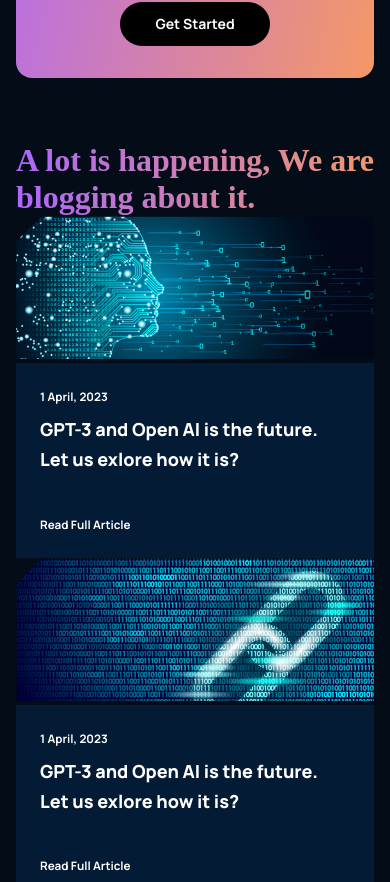
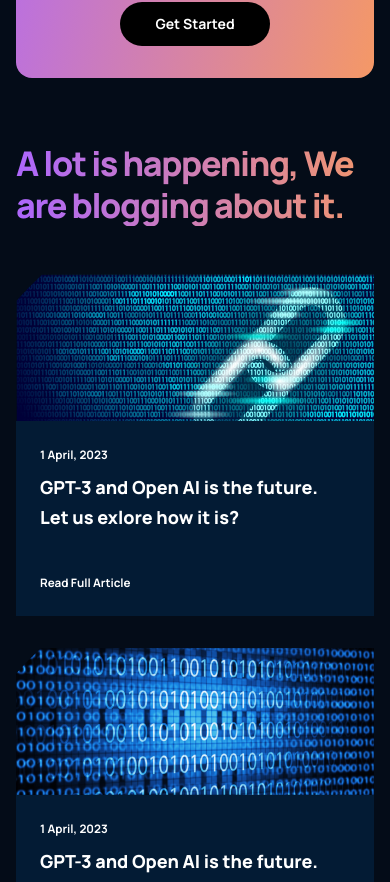
Before and after one commit to MirRiyadh/Modern-GPT-3, a React (Create React App) app: page / in a window 390 px wide. Shown: the part 4423-5305 px from the top of the page. Built offline with nearby package versions, Linux system fonts and the light colour scheme.

Commit message:
added blog section

```diff
--- a/src/components/article/Article.js
+++ b/src/components/article/Article.js
@@ -7,7 +7,7 @@
       <div className="gtp3_blog_container_article-image">
         <img src={blog_image} alt="blog image" />
       </div>
-      <div className="gtp3_blog_container_article-content">
+      <div className="gpt3_blog_container_article-content">
         <div>
           <p>{date}</p>
           <h3>{text}</h3>
--- a/src/components/article/article.css
+++ b/src/components/article/article.css
@@ -17,7 +17,7 @@
   height: 100%;
 }
 
-.gtp3_blog_container_article-content {
+.gpt3_blog_container_article-content {
   display: flex;
   flex-direction: column;
   justify-content: space-between;
@@ -25,7 +25,7 @@
   height: 100%;
 }
 
-.gtp3_blog_container_article-content p {
+.gpt3_blog_container_article-content p {
   font-family: var(--font-family);
   font-size: 11.65px;
   font-weight: 700;
@@ -33,7 +33,7 @@
   color: #fff;
 }
 
-.gtp3_blog_container_article-content h3 {
+.gpt3_blog_container_article-content h3 {
   font-family: var(--font-family);
   font-size: 25.11px;
   font-weight: 800;
@@ -43,12 +43,12 @@
   cursor: pointer;
 }
 
-.gtp3_blog_container_article-content p:last-child {
+.gpt3_blog_container_article-content p:last-child {
   cursor: pointer;
 }
 
 @media screen and (max-width: 550px) {
-  .gtp3_blog_container_article-content h3 {
+  .gpt3_blog_container_article-content h3 {
     font-size: 18px;
     line-height: 25p;
   }
--- a/src/containers/blog/Blog.css
+++ b/src/containers/blog/Blog.css
@@ -0,0 +1,82 @@
+.gpt3__blog {
+  display: flex;
+  flex-direction: column;
+}
+
+.gpt3_blog_heading {
+  width: 100%;
+  text-align: left;
+  margin-bottom: 3rem;
+}
+
+.gpt3_blog_heading h1 {
+  font-size: 52px;
+  line-height: 65px;
+  font-family: var(--font-family);
+  font-weight: 800;
+  letter-spacing: -0.04em;
+  margin-bottom: 1rem;
+}
+
+.gtp3_blog_container {
+  display: flex;
+  flex-direction: row;
+}
+
+.gtp3_blog_container_groupA {
+  flex: 0.75;
+  margin-right: 2rem;
+}
+
+.gtp3_blog_container_gropuB {
+  flex: 1;
+
+  display: grid;
+  grid-template-columns: repeat(2, 1fr);
+  grid-gap: 2rem;
+}
+
+@media screen and (max-width: 990px) {
+  .gtp3_blog_container {
+    flex-direction: column-reverse;
+  }
+
+  .gtp3_blog_container_groupA {
+    margin: 2rem 0;
+  }
+
+  .gtp3_blog_container_groupA .gpt3_blog_container_article {
+    width: 48%;
+  }
+
+  .gtp3_blog_container_groupA .gtp3_blog_container_article-image {
+    height: 250px;
+  }
+}
+
+@media screen and (max-width: 700px) {
+  .gtp3_blog_container_groupB {
+    grid-template-columns: repeat(1, 1fr);
+  }
+
+  .gtp3_blog_container_groupA .gtp3_blog_container_article {
+    width: 100%;
+  }
+
+  .gpt3_blog_heading h1 {
+    font-size: 36px;
+    line-height: 42px;
+    margin: 2rem 0;
+  }
+}
+
+@media screen and (max-width: 550px) {
+  .gtp3_blog_container_gropuB {
+    grid-template-columns: repeat(1, 1fr);
+    grid-gap: 2rem;
+  }
+  .gpt3_blog_heading h1 {
+    font-size: 34px;
+    line-height: 42px;
+  }
+}
--- a/src/containers/blog/Blog.js
+++ b/src/containers/blog/Blog.js
@@ -6,13 +6,13 @@
 const Blog = () => {
   return (
     <div className="gtp3_blog section_padding" id="blog">
-      <div className="gtp3_blog_heading">
+      <div className="gpt3_blog_heading">
         <h1 className="gradient_text">
           A lot is happening, We are blogging about it.
         </h1>
       </div>
       <div className="gtp3_blog_container">
-        <div className="gtp3_blog_container_gropuA">
+        <div className="gtp3_blog_container_groupA">
           <Article
             blog_image={blog1}
             date="1 April, 2023"
```
